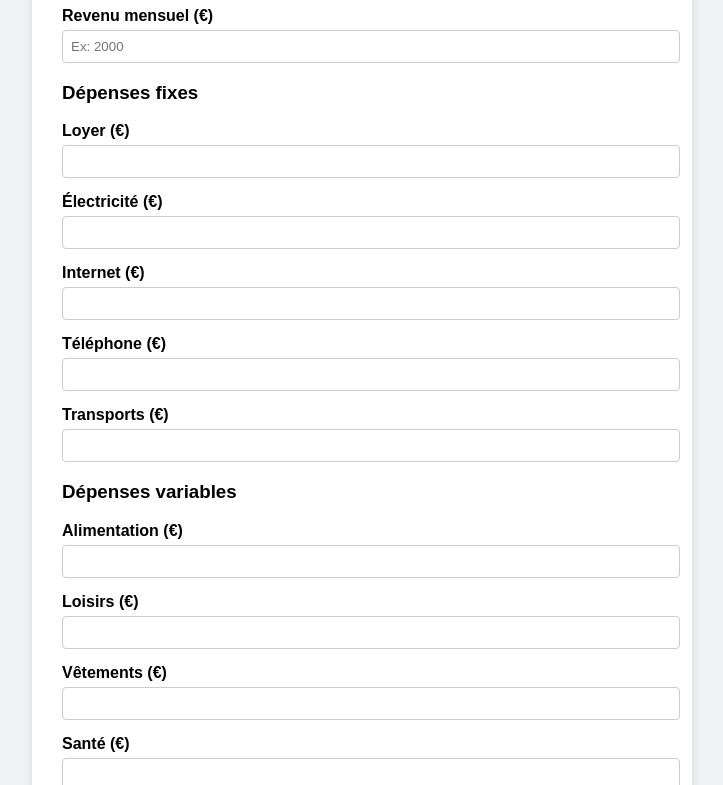
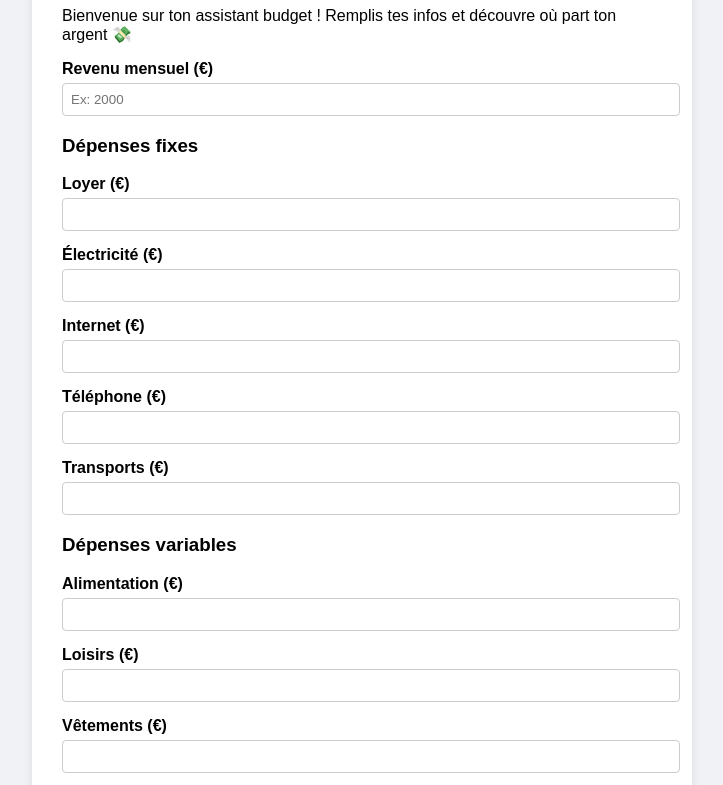
Before and after one commit to ElisaNaya/calculateur-budget, a plain HTML site: page index.html in a window 1280 px wide. Shown: the part 124-909 px from the top of the page, without its empty margins (278-1001 px from the left). Drawn offline with Linux system fonts and the light colour scheme.

Commit message:
Update index.html

```diff
--- a/index.html
+++ b/index.html
@@ -57,6 +57,7 @@
 <body>
   <div class="container">
     <h1>🧮 Calculateur de Budget Mensuel</h1>
+    <p class="intro">Bienvenue sur ton assistant budget ! Remplis tes infos et découvre où part ton argent 💸</p>
     <form id="budgetForm">
       <label for="revenu">Revenu mensuel (€)</label>
       <input type="number" id="revenu" placeholder="Ex: 2000">
```
